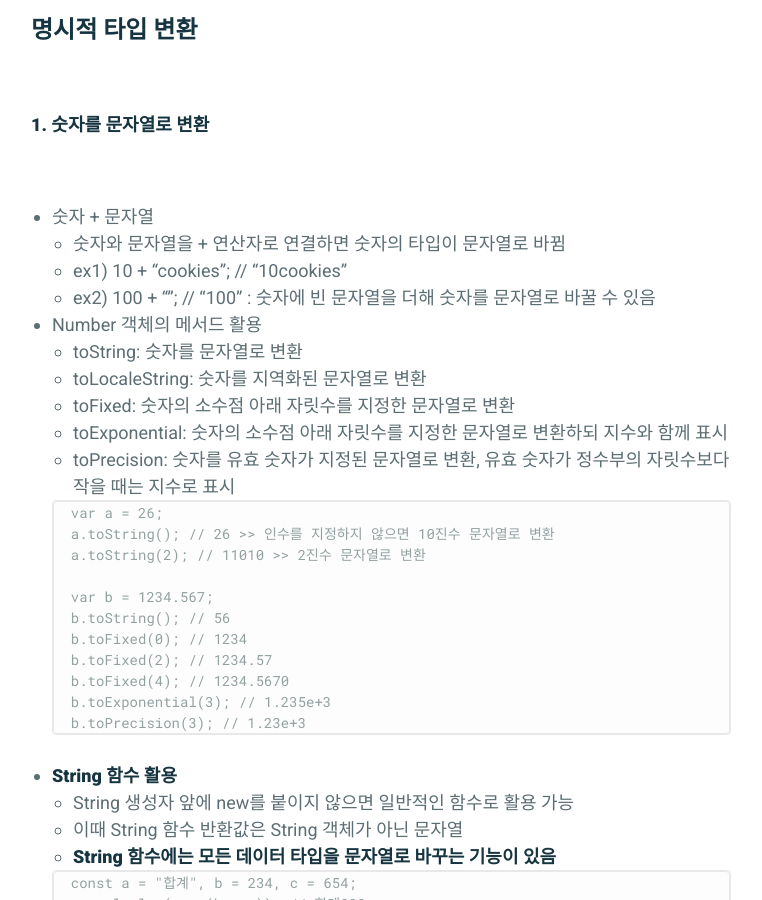
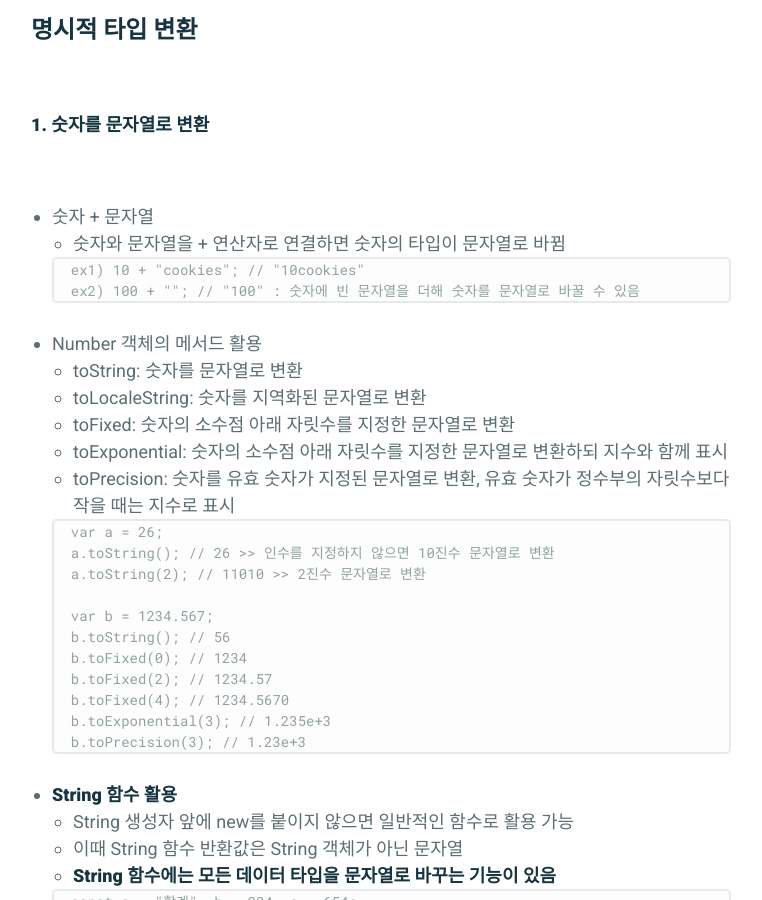
Before and after one commit to absolutelyfullycapable/absolutelyfullycapable.github.io, a Jekyll site: the page built from _posts/2020-09-04-javascript-명시적타입변환.md, in a window 1280 px wide and 900 px high, scrolled down 421 px. Shown: the whole window, without its empty margins (259-1021 px from the left). Built offline with Jekyll 4.4.1, drawn with Linux system fonts in a browser that asks for light colours.

Commit message:
modify post

````diff
--- a/_posts/2020-09-04-javascript-명시적타입변환.md
+++ b/_posts/2020-09-04-javascript-명시적타입변환.md
@@ -14,9 +14,13 @@ comments: true
 
 - 숫자 + 문자열
 	- 숫자와 문자열을 + 연산자로 연결하면 숫자의 타입이 문자열로 바뀜
-	- ex1) 10 + "cookies"; // "10cookies"
-	- ex2) 100 + ""; // "100" : 숫자에 빈 문자열을 더해 숫자를 문자열로 바꿀 수 있음
-	<br/>
+
+    ```
+	ex1) 10 + "cookies"; // "10cookies"
+	ex2) 100 + ""; // "100" : 숫자에 빈 문자열을 더해 숫자를 문자열로 바꿀 수 있음
+	```
+
+    <br/>
 
 - Number 객체의 메서드 활용
 	- toString: 숫자를 문자열로 변환
@@ -53,6 +57,9 @@ comments: true
     console.log(a + (b + c)); // 합계888
 	console.log(a + (String(b) + String(c))); // 합계234654
     ```
+	<br/>
+
+- - - -
 
 <br/>
 #### **2. 문자열을 숫자로 변환**
@@ -104,6 +111,9 @@ comments: true
    	const total = Number(a) + Number(b) + Number(c);
     console.log(total); // NaN
     ```
+	<br/>
+
+- - - -
 
 <br/>
 #### **3. 논리값으로 변환**
````
